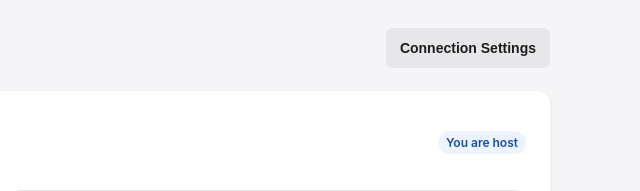
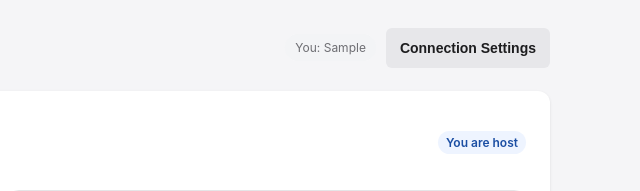
Before and after one commit to Mohamad-Kamar/planning-poker, a website with bundled scripts: page index.html in a window 1280 px wide. Both pictures are taken after typing "Sample" into the empty fields and a click on the button "Create Room". Shown: the top 191 px of the page, 640-1280 px from the left. Built offline with nearby package versions, Linux system fonts and the light colour scheme.

Commit message:
Support update and display user name

```diff
--- a/index.html
+++ b/index.html
@@ -13,7 +13,10 @@
                 <h1>Planning Poker</h1>
                 <div class="subtle">Zero-server WebRTC with manual handshake</div>
             </div>
-            <button id="iceSettingsBtn" class="btn btn-secondary btn-icon" title="Connection settings">Connection Settings</button>
+            <div class="row">
+                <span id="currentUserBadge" class="current-user-badge" aria-live="polite"></span>
+                <button id="iceSettingsBtn" class="btn btn-secondary btn-icon" title="Connection settings">Connection Settings</button>
+            </div>
         </div>
 
         <main>
--- a/js/main.js
+++ b/js/main.js
@@ -16,7 +16,8 @@ import {
     setTableViewHandler,
     showNotice,
     showView,
-    updateConnectionStatus
+    updateConnectionStatus,
+    updateCurrentUserBadge
 } from "./ui.js";
 import { renderHostLobby, renderTable, renderVotePalette, setVoteSelectHandler } from "./render.js";
 import { setLocalVote } from "./game.js";
@@ -44,6 +45,7 @@ init();
 function init() {
     state.displayName = loadStoredDisplayName();
     els.displayNameInput.value = state.displayName;
+    updateCurrentUserBadge(state.displayName);
     configureHost({ sanitizeName });
     setTableViewHandler(renderTable);
     setVoteSelectHandler((vote) => {
@@ -145,6 +147,7 @@ function wireEvents() {
     els.displayNameInput.addEventListener("input", () => {
         state.displayName = sanitizeName(els.displayNameInput.value);
         storeDisplayName(state.displayName);
+        updateCurrentUserBadge(state.displayName);
     });
     window.addEventListener("pagehide", onPageHide);
     if (els.iceSettingsBtn) {
@@ -277,6 +280,7 @@ function ensureDisplayName() {
     state.displayName = name;
     storeDisplayName(name);
     els.displayNameInput.value = name;
+    updateCurrentUserBadge(name);
     return name;
 }
 
--- a/js/ui.js
+++ b/js/ui.js
@@ -11,6 +11,7 @@ export const els = {
     displayNameInput: document.getElementById("displayNameInput"),
     createRoomBtn: document.getElementById("createRoomBtn"),
     joinRoomBtn: document.getElementById("joinRoomBtn"),
+    currentUserBadge: document.getElementById("currentUserBadge"),
     homeNotice: document.getElementById("homeNotice"),
     hostPlayerList: document.getElementById("hostPlayerList"),
     hostIncomingJoinCode: document.getElementById("hostIncomingJoinCode"),
@@ -98,6 +99,18 @@ export function updateConnectionStatus(isOnline, text) {
     els.connectionStatusDot.classList.toggle("online", isOnline);
     els.connectionStatusDot.classList.toggle("offline", !isOnline);
     els.connectionStatusText.textContent = text;
+}
+
+export function updateCurrentUserBadge(name) {
+    const value = String(name || "").trim();
+    if (!els.currentUserBadge) return;
+    if (!value) {
+        els.currentUserBadge.textContent = "";
+        els.currentUserBadge.classList.add("empty");
+        return;
+    }
+    els.currentUserBadge.textContent = "You: " + value;
+    els.currentUserBadge.classList.remove("empty");
 }
 
 export function showNotice(element, text, type, timeoutMs) {
--- a/styles.css
+++ b/styles.css
@@ -245,6 +245,22 @@ textarea.code-box {
     background: #eef4ff;
     color: #1b4ea3;
     font-weight: 600;
+}
+
+.current-user-badge {
+    font-size: 12px;
+    padding: 6px 10px;
+    border-radius: 999px;
+    background: #f3f4f6;
+    color: var(--muted);
+    white-space: nowrap;
+    max-width: 260px;
+    overflow: hidden;
+    text-overflow: ellipsis;
+}
+
+.current-user-badge.empty {
+    display: none;
 }
 
 .status {
```
